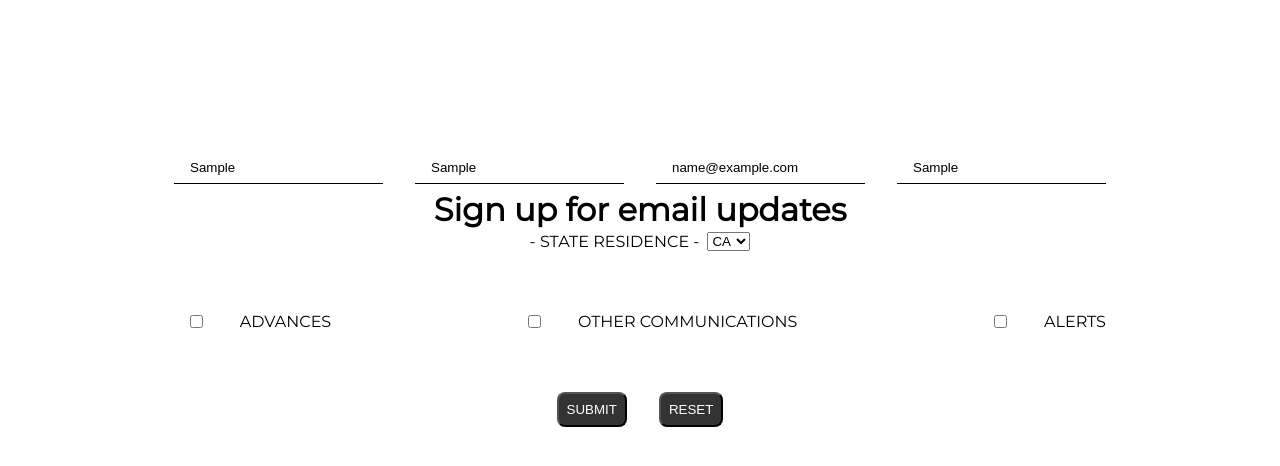
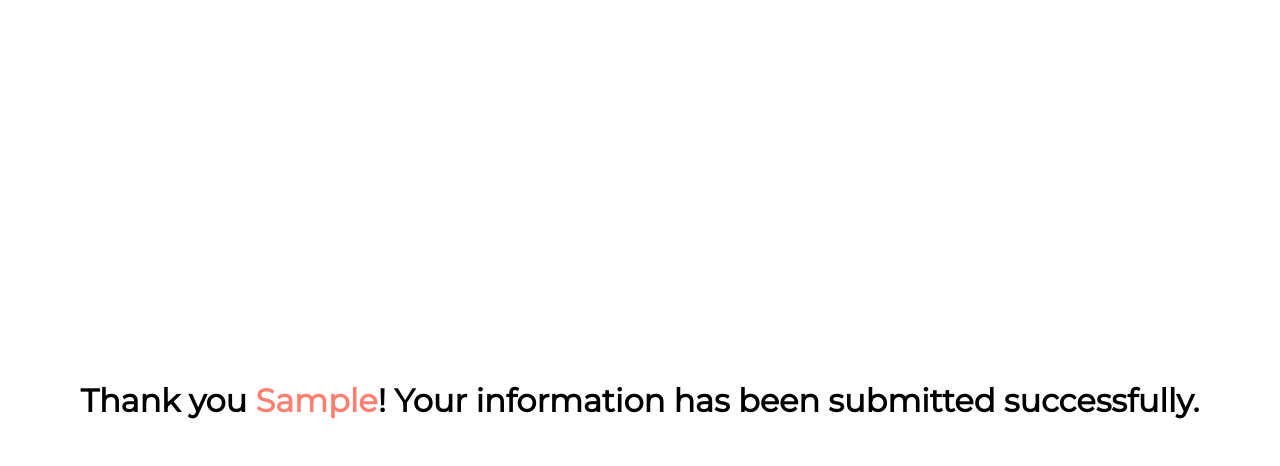
Before and after one commit to csagymbek/validation-form-react-redux, a React (Create React App) app: page / in a window 1280 px wide. Both pictures are taken after typing "Sample", "Sample", "name@example.com", "Sample" into the empty fields and a click on the button "SUBMIT". Shown: the top 466 px of the page. Built offline with nearby package versions, Linux system fonts and the light colour scheme.

Commit message:
submit window added

```diff
--- a/src/App.js
+++ b/src/App.js
@@ -3,14 +3,21 @@ import "./App.css";
 import { ValidationForm } from "./components/ValidationForm";
 import { useSelector } from "react-redux";
 // import { BrowserRouter as Router } from "react-router-dom";
+import { SubmitWindow } from "./components/SubmitWindow";
 
 export const App = () => {
   const isSubmitted = useSelector((state) => state.isSubmitted);
 
   return (
     <div className="app">
-      <h1>Sign up for email updates</h1>
-      <ValidationForm />
+      {isSubmitted ? (
+        <SubmitWindow />
+      ) : (
+        <>
+          <h1>Sign up for email updates</h1>
+          <ValidationForm />
+        </>
+      )}
     </div>
   );
 };
--- a/src/components/SubmitWindow.jsx
+++ b/src/components/SubmitWindow.jsx
@@ -1,10 +1,16 @@
 import React from "react";
+import { useSelector } from "react-redux";
 import "./SubmitWindow.css";
 
 export const SubmitWindow = () => {
+  const { firstName } = useSelector((state) => state.user);
+
   return (
     <div className="submitWindow">
-      <h1>Thank you! Your information was submitted successfully.</h1>
+      <h1>
+        Thank you <span style={{ color: "salmon" }}>{firstName}</span>! Your
+        information has been submitted successfully.
+      </h1>
     </div>
   );
 };
--- a/src/components/ValidationForm.js
+++ b/src/components/ValidationForm.js
@@ -11,16 +11,22 @@ export const ValidationForm = () => {
   const [lastName, setLastName] = useState("");
   const [email, setEmail] = useState("");
   const [organization, setOrganization] = useState("");
-  const [states, setStates] = useState(["CA", "WA", "TX", "NY", "AL"]);
   const dispatch = useDispatch();
-  console.log(states);
 
   return (
     <form
       className="validationForm"
       onSubmit={(e) => {
         e.preventDefault();
-        dispatch(submitUser({ firstName, lastName, email, organization }));
+        dispatch(
+          submitUser({
+            firstName,
+            lastName,
+            email,
+            organization,
+            isSubmitted: true,
+          })
+        );
       }}
     >
       <div className="validationForm__inputFields">
@@ -55,15 +61,8 @@ export const ValidationForm = () => {
       </div>
       <div className="validationForm__selectField">
         <label htmlFor="">- STATE RESIDENCE -</label>
-        <select
-          name=""
-          id=""
-          value={states}
-          onChange={(e) =>
-            setStates((prevStates) => prevStates.slice(e.target.value, 0))
-          }
-        >
-          {states?.map((st) => (
+        <select name="" id="">
+          {residence?.map((st) => (
             <option value={st} key={st}>
               {st}
             </option>
--- a/src/redux/formReducer.js
+++ b/src/redux/formReducer.js
@@ -1,7 +1,7 @@
 export const USER_SUBMIT = "USER_SUBMIT";
 
 const initialState = {
-  residence: null,
+  residence: ["CA", "WA", "TX", "NY", "AL"],
   isSubmitted: false,
   user: null,
 };
```
